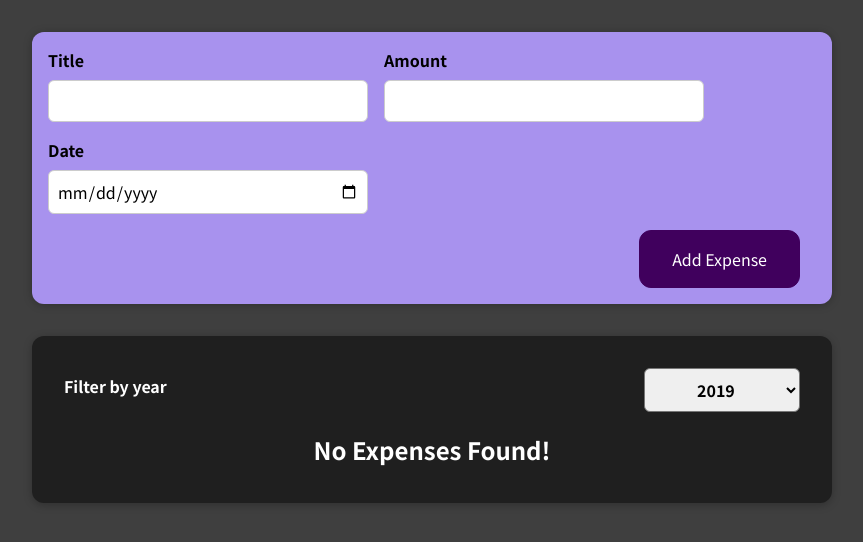
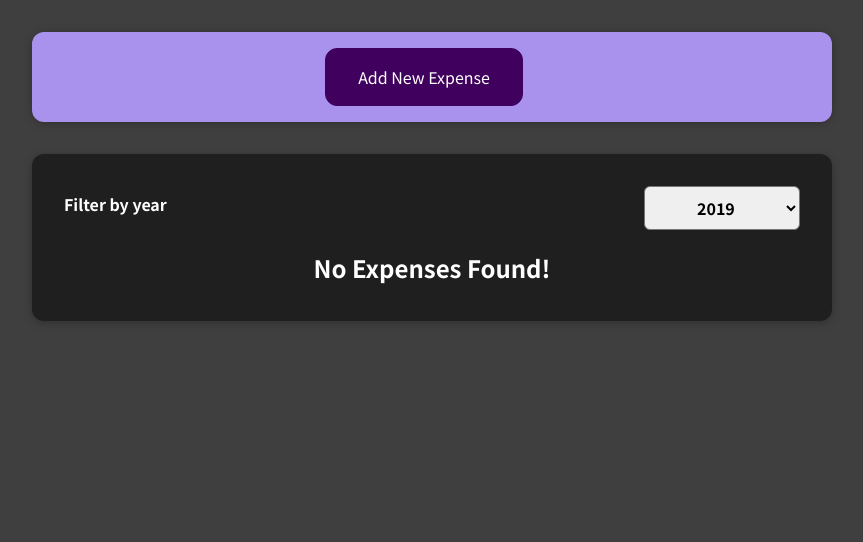
Before and after one commit to m-ashmawy/Expense-Tracker, a React (Create React App) app: page / in a window 1280 px wide. Shown: the top 542 px of the page, without its empty margins (208-1071 px from the left). Built offline with nearby package versions, Linux system fonts and the light colour scheme.

Commit message:
rendered form conditionally

```diff
--- /dev/null
+++ b/src/components/NewExpense/AddButton.js
@@ -0,0 +1,10 @@
+import React from "react";
+
+function AddButton(props) {
+  const clickHandler = () => {
+    props.fullFormHandler(true);
+  };
+  return <button onClick={clickHandler}>Add New Expense</button>;
+}
+
+export default AddButton;
--- a/src/components/NewExpense/ExpenseForm.js
+++ b/src/components/NewExpense/ExpenseForm.js
@@ -37,6 +37,12 @@ const ExpenseForm = (props) => {
       amount: "",
       date: "",
     });
+
+    props.fullFormHandler(false);
+  };
+
+  const cancelHandler = () => {
+    props.fullFormHandler(false);
   };
   return (
     <form onSubmit={submitHandler}>
@@ -71,6 +77,7 @@ const ExpenseForm = (props) => {
         </div>
       </div>
       <div className="new-expense__actions">
+        <button onClick={cancelHandler}>Cancel</button>
         <button type="submit">Add Expense</button>
       </div>
     </form>
--- a/src/components/NewExpense/NewExpense.js
+++ b/src/components/NewExpense/NewExpense.js
@@ -1,17 +1,28 @@
-import React from "react";
-
+import React, { useState } from "react";
+import AddButton from "./AddButton";
 import ExpenseForm from "./ExpenseForm";
 import "./NewExpense.css";
 
 const NewExpense = (props) => {
+  const [fullForm, setFullForm] = useState(false);
   const onAddNewExpense = (sumbittedExpense) => {
     props.onSaveNewExpense(sumbittedExpense);
   };
-  return (
-    <div className="new-expense">
-      <ExpenseForm onAddNewExpense={onAddNewExpense} />
-    </div>
+
+  const fullFormHandler = (shown) => {
+    setFullForm(shown);
+  };
+
+  let shownContent = fullForm ? (
+    <ExpenseForm
+      onAddNewExpense={onAddNewExpense}
+      fullFormHandler={fullFormHandler}
+    />
+  ) : (
+    <AddButton fullFormHandler={fullFormHandler} />
   );
+
+  return <div className="new-expense">{shownContent}</div>;
 };
 
 export default NewExpense;
```
Also changed, not shown: src/components/NewExpense/AddButton.css (added).
